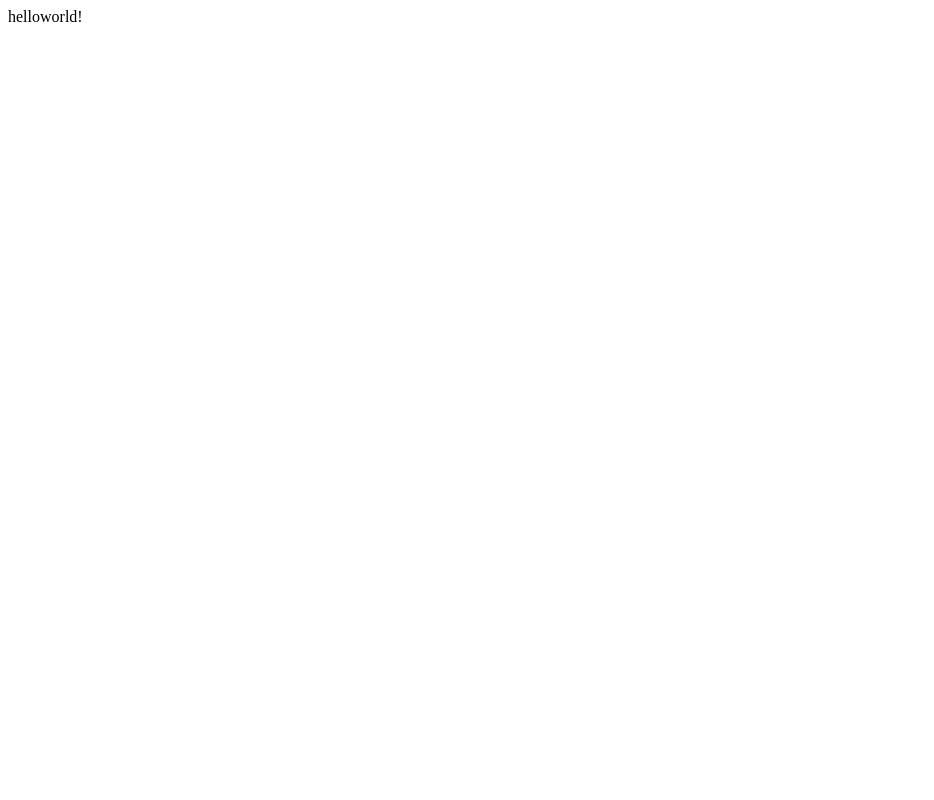
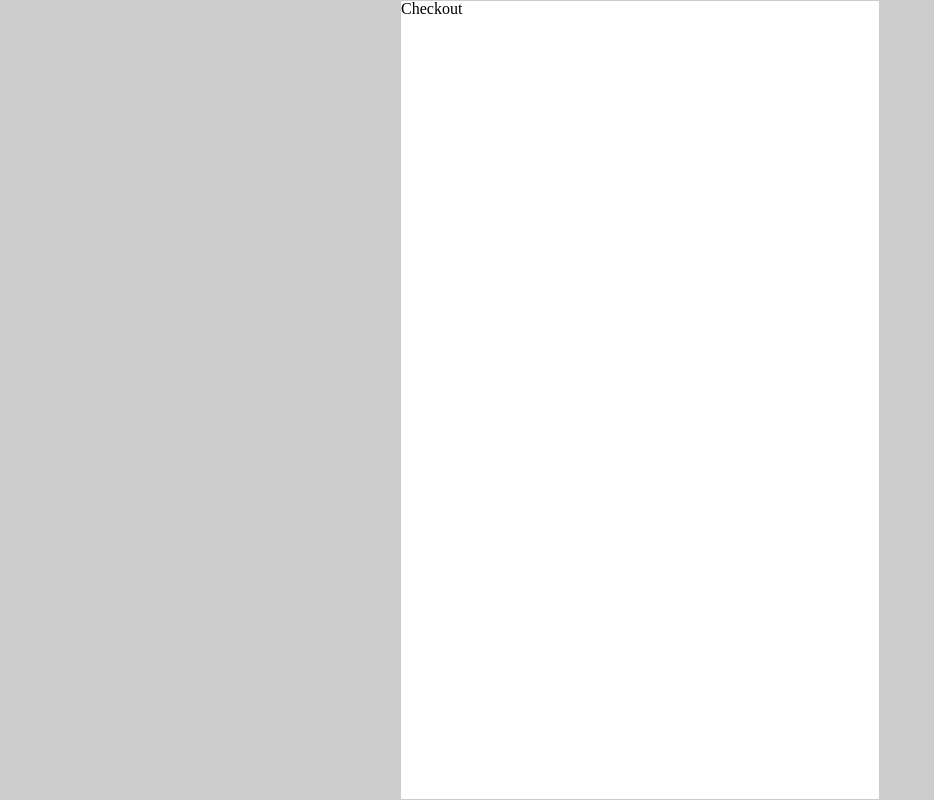
Before and after one commit to soyoung931014/colavo_assignment, a React (Create React App) app: page / in a window 1280 px wide. Shown: the whole page, without its empty margins (0-934 px from the left). Built offline with nearby package versions, Linux system fonts and the light colour scheme.

Commit message:
chore: router, global-style, theme, layout setting, package.json scripts 변경 (#2)

```diff
--- a/package.json
+++ b/package.json
@@ -24,9 +24,9 @@
     "web-vitals": "^2.1.4"
   },
   "scripts": {
-    "start": "react-scripts start",
-    "build": "react-scripts build",
-    "test": "react-scripts test",
+    "start": "react-app-rewired start",
+    "build": "react-app-rewired build",
+    "test": "react-app-rewired test",
     "eject": "react-scripts eject"
   },
   "eslintConfig": {
--- a/src/App.tsx
+++ b/src/App.tsx
@@ -1,7 +1,19 @@
 import React from 'react';
+import { BrowserRouter } from 'react-router-dom';
+import { ThemeProvider } from 'styled-components';
 
+import theme from '@styles/theme';
+import GlobalStyle from '@styles/GlobalStyle';
+import Router from '@routes/Router';
 const App = () => {
-  return <div>helloworld!</div>;
+  return (
+    <BrowserRouter>
+      <ThemeProvider theme={theme}>
+        <GlobalStyle />
+        <Router />
+      </ThemeProvider>
+    </BrowserRouter>
+  );
 };
 
 export default App;
--- /dev/null
+++ b/src/components/layout/MobileLayout.tsx
@@ -0,0 +1,27 @@
+import React from 'react';
+import { Outlet } from 'react-router';
+import styled from 'styled-components';
+
+export default function MobileLayout() {
+  return (
+    <Container>
+      <Layout>
+        <Outlet />
+      </Layout>
+    </Container>
+  );
+}
+const Container = styled.div`
+  background-color: #ccc;
+`;
+const Layout = styled.div`
+  width: 480px;
+  height: 100vh;
+  background-color: white;
+  border: 1px solid #ccc;
+  margin: 0 auto;
+  overflow-y: scroll;
+  ::-webkit-scrollbar {
+    display: none;
+  }
+`;
--- /dev/null
+++ b/src/pages/Checkout.tsx
@@ -0,0 +1,7 @@
+import React from 'react';
+
+const Checkout = () => {
+  return <div>Checkout</div>;
+};
+
+export default Checkout;
--- /dev/null
+++ b/src/routes/Router.tsx
@@ -0,0 +1,16 @@
+import MobileLayout from '@src/components/layout/MobileLayout';
+import Checkout from '@src/pages/Checkout';
+import React from 'react';
+import { Route, Routes } from 'react-router';
+
+function Router() {
+  return (
+    <Routes>
+      <Route element={<MobileLayout />}>
+        <Route path="/" element={<Checkout />} />
+      </Route>
+    </Routes>
+  );
+}
+
+export default Router;
--- /dev/null
+++ b/src/styles/GlobalStyle.ts
@@ -0,0 +1,19 @@
+import { createGlobalStyle } from 'styled-components';
+import reset from 'styled-reset';
+
+const GlobalStyle = createGlobalStyle`
+  ${reset}
+  * {
+    box-sizing: border-box;
+    outline: none;
+    border: none;
+  }
+  body {
+    color: #000;
+    background-color:#fff;
+  }
+  button {
+    cursor: pointer;
+  }
+`;
+export default GlobalStyle;
--- /dev/null
+++ b/src/styles/theme.ts
@@ -0,0 +1,14 @@
+const color = {
+  grey_01: '#6A697C',
+  purple_01: '#A69EFC',
+  purple_02: '#9886F0',
+  purple_03: '#9885EF',
+  pink_01: '#E3ADC3',
+  pink_02: '#FF375C',
+};
+
+const theme = {
+  color,
+};
+
+export default theme;
--- a/tsconfig.paths.json
+++ b/tsconfig.paths.json
@@ -9,7 +9,7 @@
         "@pages/*": ["src/pages/*"],
         "@styles/*": ["src/styles/*"],
         "@type/*": ["src/types/*"],
-        "@hooks/*": ["src/hooks/*"]
+        "@hooks/*": ["src/hooks/*"],
       }
     }
   }
```
